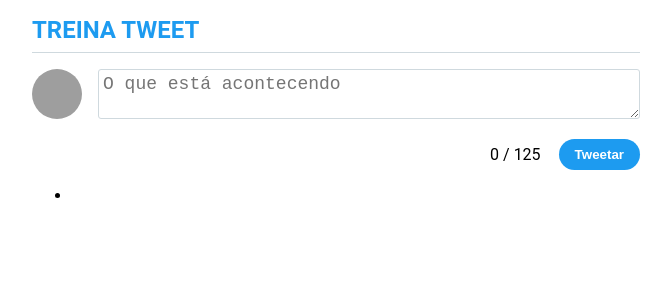
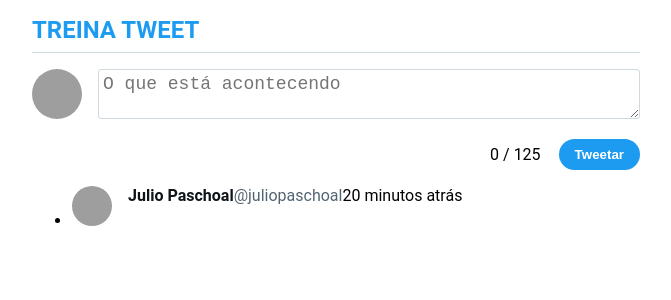
Before and after one commit to JulioPaschoal/Twitter, a React (Vite) app: page / in a window 1280 px wide. Both pictures are taken after a click on the button "Tweetar". Shown: the top 300 px of the page, without its empty margins (304-975 px from the left). Built offline with nearby package versions, Linux system fonts and the light colour scheme; grey boxes are pictures that could not be loaded.

Commit message:
estilizando pagina tweet

```diff
--- /dev/null
+++ b/src/components/Tweet.jsx
@@ -0,0 +1,17 @@
+import styles from './Tweet.module.css'
+
+export default function Tweet(props) {
+  return (
+    <div className={styles.tweetContainer}>
+      <img className={styles.avatar} src={'http://github.com/juliopaschoal.png'} />
+      <div className={styles.user}>
+        <span className={styles.userName}>Julio Paschoal</span>
+        <span className={styles.userUserName}>@juliopaschoal</span>
+        <span className={styles.date}>20 minutos atrás</span>
+      </div>
+      <div className={styles.tweetText}>
+      {props.children}
+      </div>
+    </div>
+  )
+}
--- /dev/null
+++ b/src/components/Tweet.module.css
@@ -0,0 +1,34 @@
+.tweetContainer {
+  display: grid;
+  grid-template-columns: auto 1fr;
+  grid-template-areas:
+    'avatar user'
+    'avatar text';
+    gap: 4px 16px
+  ;
+}
+
+.avatar {
+  grid-area: avatar;
+  width: 40px;
+  height: 40px;
+  border-radius: 50%;
+}
+
+.user {
+  grid-area: user;
+}
+
+.userName {
+  font-weight: bold;
+  color: var(--primary-text);
+}
+
+.userUserName {
+  color: var(--secondary-text);
+}
+
+.tweetText{
+  grid-area: text;
+  color: var(--primary-text)
+}
--- a/src/index.css
+++ b/src/index.css
@@ -13,6 +13,6 @@
   --primary: #1d9bf0;
   --primary-light: #8ecdf7;
   --primary-text: #0f1419;
-  --second-text: #536471;
+  --secondary-text: #536471;
   --border: #cfd9de;
 }
--- a/src/pages/Index.jsx
+++ b/src/pages/Index.jsx
@@ -1,6 +1,7 @@
 import TextInput from "../components/TextInput";
 import { useState } from 'react';
 import styles from './Index.module.css';
+import Tweet from "../components/Tweet";
 
 export default function Index() {
   const [text, setText] = useState('');
@@ -37,7 +38,9 @@
     </div>
     <ul>
         {tweeList.map(twee => {
-          return (<li key={twee}>{twee}</li>)
+          return (
+            <li><Tweet children={twee} key={twee} /></li>
+          )
         })}
     </ul>
     </div>
```
